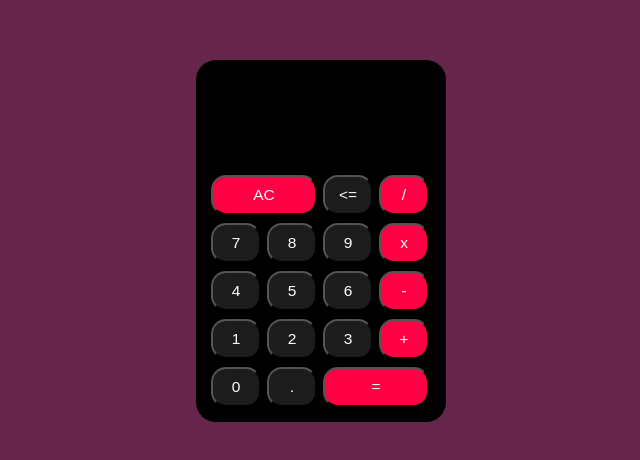
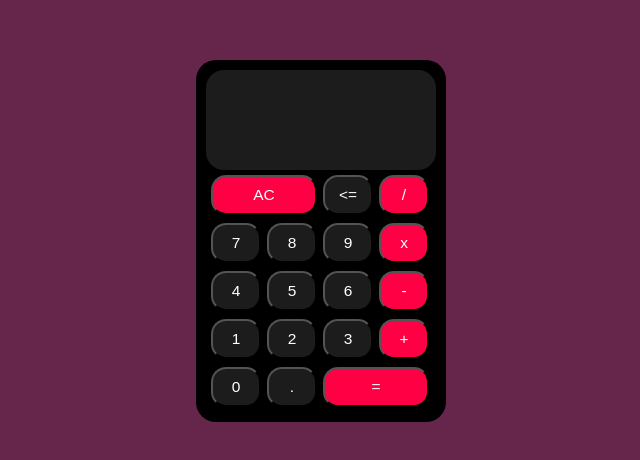
Before and after one commit to Solarck/Calculadora, a plain HTML site: page index.html in a window 1280 px wide. Shown: the part 204-664 px from the top of the page, without its empty margins (290-930 px from the left). Drawn offline with Linux system fonts and the light colour scheme.

Commit message:
atualização

```diff
--- a/style.css
+++ b/style.css
@@ -68,7 +68,8 @@ table td{
     text-align: right;
     height: 100px;
     font-size: 35px;
+    border-radius: 18px;
     word-wrap: break-word;
-    background: black;
+    background:#1C1C1C;
     color: white;
 }
```
